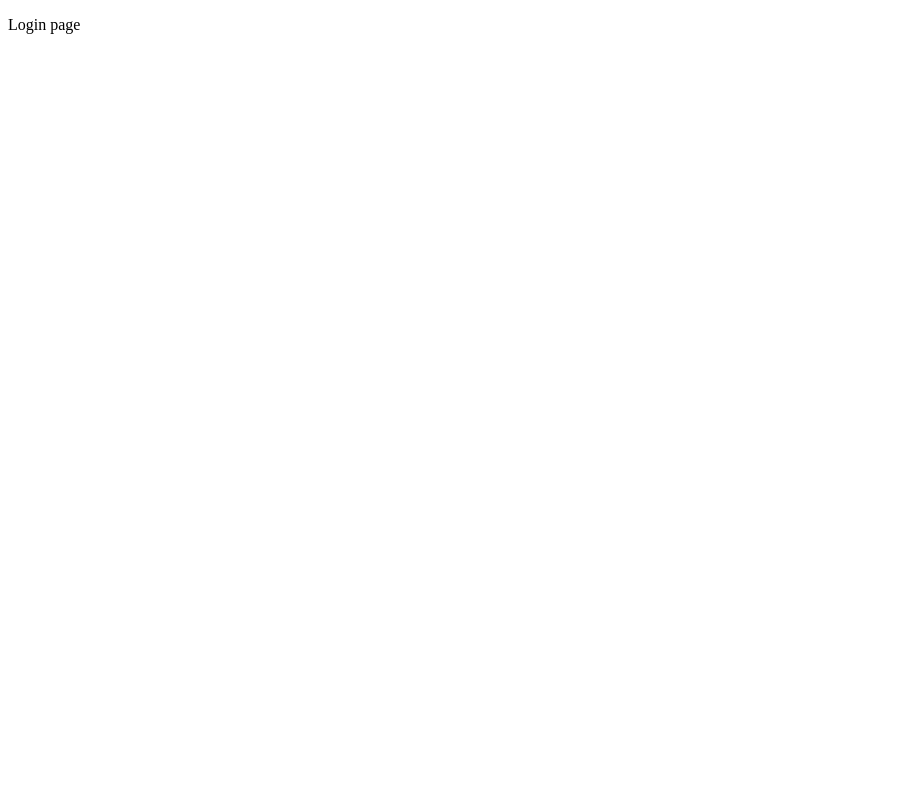
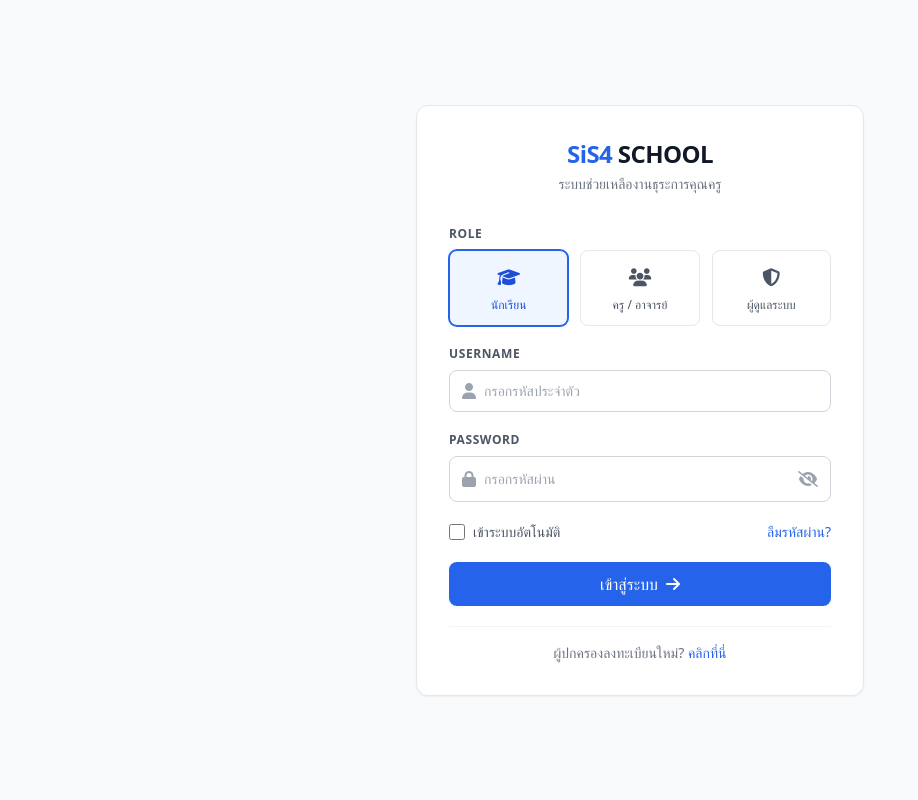
Before and after one commit to pakorntha/dev, a PHP site: page /pages/login.php in a window 1280 px wide. Before the commit the part shown is almost empty. Shown: the whole page, without its empty margins (0-918 px from the left). Run offline with PHP 8.4, Linux system fonts and the light colour scheme; some libraries are stand-ins or nearby versions.

Commit message:
Update login.php

```diff
--- a/pages/login.php
+++ b/pages/login.php
@@ -3,9 +3,105 @@
 <head>
     <meta charset="UTF-8">
     <meta name="viewport" content="width=device-width, initial-scale=1.0">
-    <title>Login</title>
+    <title>Login - SiS4 SCHOOL</title>
+    <!-- เรียกใช้งาน Tailwind CSS ผ่าน CDN -->
+    <script src="https://cdn.tailwindcss.com"></script>
+    <!-- เรียกใช้งานฟอนต์และไอคอน (ตัวอย่างใช้ FontAwesome แทน Lucide) -->
+    <link rel="stylesheet" href="https://cdnjs.cloudflare.com/ajax/libs/font-awesome/6.4.0/css/all.min.css">
 </head>
-<body>
-    <p>Login page</p>
+<body class="min-h-screen bg-gray-50 flex items-center justify-center p-4 font-sans text-gray-900">
+
+    <div class="w-full max-w-md bg-white border border-gray-200 rounded-xl shadow-sm p-6 sm:p-8">
+
+        <!-- Header -->
+        <div class="text-center mb-8">
+            <h1 class="text-2xl font-bold tracking-tight">
+                <span class="text-blue-600">SiS4</span>
+                <span class="text-gray-900">SCHOOL</span>
+            </h1>
+            <p class="text-sm text-gray-500 mt-1">ระบบช่วยเหลืองานธุระการคุณครู</p>
+        </div>
+
+        <!-- Form -->
+        <form class="space-y-5">
+
+            <!-- Role Selection -->
+            <div>
+                <label class="block text-xs font-semibold text-gray-600 uppercase tracking-wider mb-2">
+                    Role
+                </label>
+                <div class="grid grid-cols-3 gap-3">
+                    <!-- Student (Active) -->
+                    <button type="button" class="flex flex-col items-center gap-1.5 py-3 rounded-lg border transition-colors text-xs font-medium border-blue-600 bg-blue-50 text-blue-700 ring-1 ring-blue-600">
+                        <i class="fa-solid fa-graduation-cap text-lg"></i>
+                        นักเรียน
+                    </button>
+                    <!-- Teacher -->
+                    <button type="button" class="flex flex-col items-center gap-1.5 py-3 rounded-lg border transition-colors text-xs font-medium border-gray-200 bg-white text-gray-600 hover:bg-gray-50 hover:border-gray-300">
+                        <i class="fa-solid fa-users text-lg"></i>
+                        ครู / อาจารย์
+                    </button>
+                    <!-- Admin -->
+                    <button type="button" class="flex flex-col items-center gap-1.5 py-3 rounded-lg border transition-colors text-xs font-medium border-gray-200 bg-white text-gray-600 hover:bg-gray-50 hover:border-gray-300">
+                        <i class="fa-solid fa-shield-halved text-lg"></i>
+                        ผู้ดูแลระบบ
+                    </button>
+                </div>
+            </div>
+
+            <!-- Username Input -->
+            <div>
+                <label class="block text-xs font-semibold text-gray-600 uppercase tracking-wider mb-2">
+                    Username
+                </label>
+                <div class="flex items-center gap-2 border border-gray-300 rounded-lg px-3 py-2.5 bg-white focus-within:border-blue-600 focus-within:ring-1 focus-within:ring-blue-600 transition-shadow">
+                    <i class="fa-solid fa-user text-gray-400"></i>
+                    <input type="text" placeholder="กรอกรหัสประจำตัว" required
+                        class="flex-1 bg-transparent outline-none text-sm placeholder:text-gray-400" autocomplete="username">
+                </div>
+            </div>
+
+            <!-- Password Input -->
+            <div>
+                <label class="block text-xs font-semibold text-gray-600 uppercase tracking-wider mb-2">
+                    Password
+                </label>
+                <div class="flex items-center gap-2 border border-gray-300 rounded-lg px-3 py-2.5 bg-white focus-within:border-blue-600 focus-within:ring-1 focus-within:ring-blue-600 transition-shadow">
+                    <i class="fa-solid fa-lock text-gray-400"></i>
+                    <input type="password" placeholder="กรอกรหัสผ่าน" required
+                        class="flex-1 bg-transparent outline-none text-sm placeholder:text-gray-400" autocomplete="current-password">
+                    <button type="button" class="text-gray-400 hover:text-gray-600 transition-colors">
+                        <i class="fa-solid fa-eye-slash"></i>
+                    </button>
+                </div>
+            </div>
+
+            <!-- Extra Options -->
+            <div class="flex items-center justify-between text-sm">
+                <label class="flex items-center gap-2 text-gray-600 cursor-pointer select-none">
+                    <input type="checkbox" class="w-4 h-4 rounded border-gray-300 text-blue-600 focus:ring-blue-600">
+                    เข้าระบบอัตโนมัติ
+                </label>
+                <span class="text-blue-600 hover:text-blue-700 hover:underline cursor-pointer font-medium">
+                    ลืมรหัสผ่าน?
+                </span>
+            </div>
+
+            <!-- Submit Button -->
+            <button type="submit" class="w-full bg-blue-600 hover:bg-blue-700 text-white font-medium py-2.5 rounded-lg flex items-center justify-center gap-2 transition-colors">
+                เข้าสู่ระบบ
+                <i class="fa-solid fa-arrow-right"></i>
+            </button>
+
+            <!-- Footer Link -->
+            <div class="text-center text-sm text-gray-500 pt-4 border-t border-gray-100">
+                ผู้ปกครองลงทะเบียนใหม่?
+                <a href="/register" class="text-blue-600 hover:text-blue-700 hover:underline font-medium">
+                    คลิกที่นี่
+                </a>
+            </div>
+        </form>
+    </div>
+
 </body>
 </html>
```
